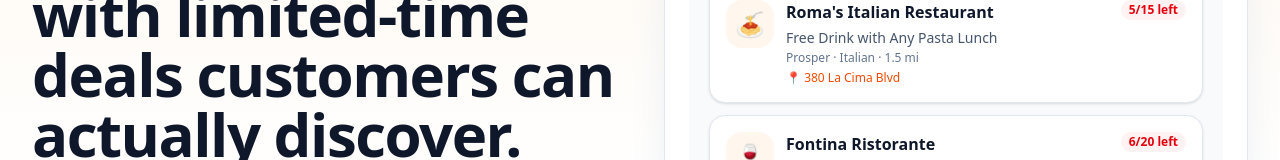
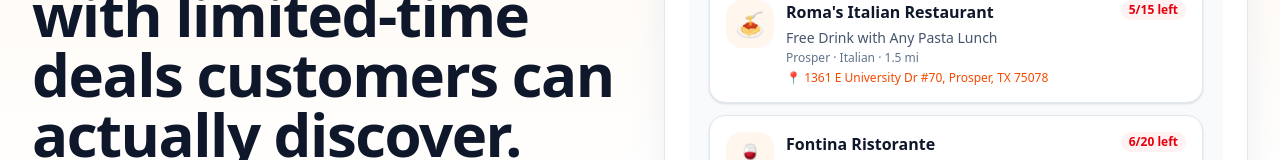
Before and after one commit to edayan02/kuidago-demo, a React (Vite) app: page / in a window 1280 px wide. Shown: the part 291-451 px from the top of the page. Built offline with nearby package versions, Linux system fonts and the light colour scheme.

Commit message:
Update App.jsx

```diff
--- a/src/App.jsx
+++ b/src/App.jsx
@@ -18,7 +18,7 @@ const INITIAL_DEALS = [
     zip: '75078',
     miles: 1.5,
     city: 'Prosper',
-    address: '380 La Cima Blvd', // UPDATE with real address
+    address: '1361 E University Dr #70, Prosper, TX 75078', // UPDATE with real address
     dealTitle: 'Free Drink with Any Pasta Lunch',
     description: 'Classic pasta lunch dishes made with fresh ingredients.',
     originalPrice: '$17.99',
```
